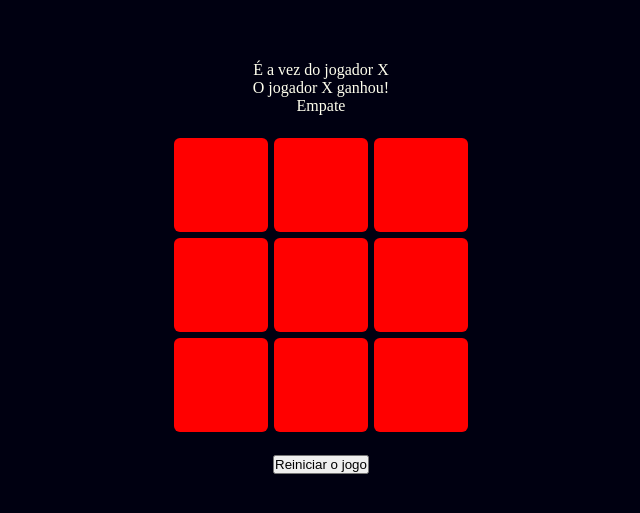
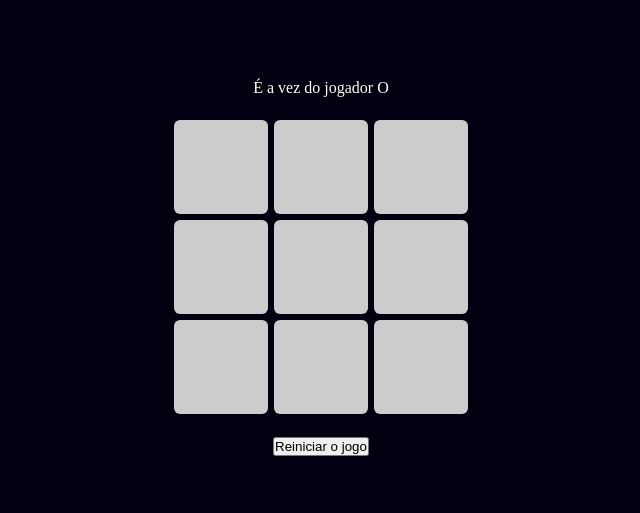
Before and after one commit to philipeoliveira/jogo-da-velha, a React (Vite) app: page / in a window 1280 px wide. Shown: the part 133-646 px from the top of the page, without its empty margins (319-959 px from the left). Built offline with nearby package versions, Linux system fonts and the light colour scheme.

Commit message:
Add getCellPlayer() and getWinner() function

```diff
--- a/src/App.css
+++ b/src/App.css
@@ -25,8 +25,14 @@
    display: flex;
    justify-content: center;
    align-items: center;
-   background-color: #f00;
+   background-color: #ccc;
    border-radius: 6px;
    margin: 3px;
    cursor: pointer;
 }
+.board-cell.player-O {
+   background-color: #f12;
+}
+.board-cell.player-X {
+   background-color: #12f;
+}
--- a/src/App.tsx
+++ b/src/App.tsx
@@ -1,5 +1,4 @@
-import { useState } from 'react';
-import reactLogo from './assets/react.svg';
+import { useState, useEffect } from 'react';
 import './App.css';
 
 type Players = 'O' | 'X';
@@ -19,14 +18,65 @@ function App() {
       setTurn((prev) => (prev === 'O' ? 'X' : 'O'));
    };
 
+   const getCellPlayer = (index: number) => {
+      if (!choices[index]) {
+         return;
+      }
+
+      return choices[index];
+   };
+
+   const getWinner = () => {
+      const linesToWin = [
+         [0, 1, 2],
+         [3, 4, 5],
+         [6, 7, 8],
+
+         [0, 3, 6],
+         [1, 4, 7],
+         [2, 5, 8],
+
+         [0, 4, 8],
+         [2, 4, 6],
+      ];
+
+      for (const line of linesToWin) {
+         const [a, b, c] = line;
+
+         if (
+            choices[a] &&
+            choices[a] === choices[b] &&
+            choices[a] === choices[c]
+         ) {
+            return choices[a];
+         }
+      }
+   };
+
+   useEffect(() => {
+      const winner = getWinner();
+
+      if (winner) {
+         setWinner(winner);
+      }
+   }, [choices]);
+
    return (
       <div className='game-container'>
-         <p>É a vez do jogador X</p>
-         <p>O jogador X ganhou!</p>
-         <p>Empate</p>
+         <p>É a vez do jogador {turn}</p>
+         {winner && <p>{winner} ganhou!</p>}
+         {/* <p>Empate</p> */}
          <div className='game-board'>
             {createCells().map((_, i) => (
-               <div className='board-cell' key={i} onClick={() => play(i)}>
+               <div
+                  className={`board-cell${
+                     getCellPlayer(i) === undefined
+                        ? ''
+                        : ' player-' + getCellPlayer(i)
+                  }`}
+                  key={i}
+                  onClick={() => play(i)}
+               >
                   {choices[i]}
                </div>
             ))}
```
